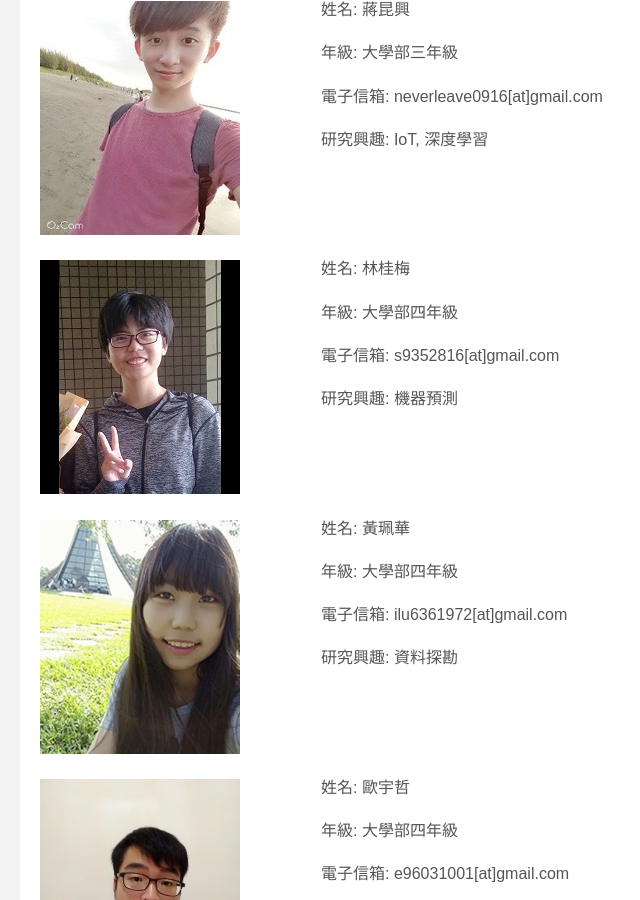
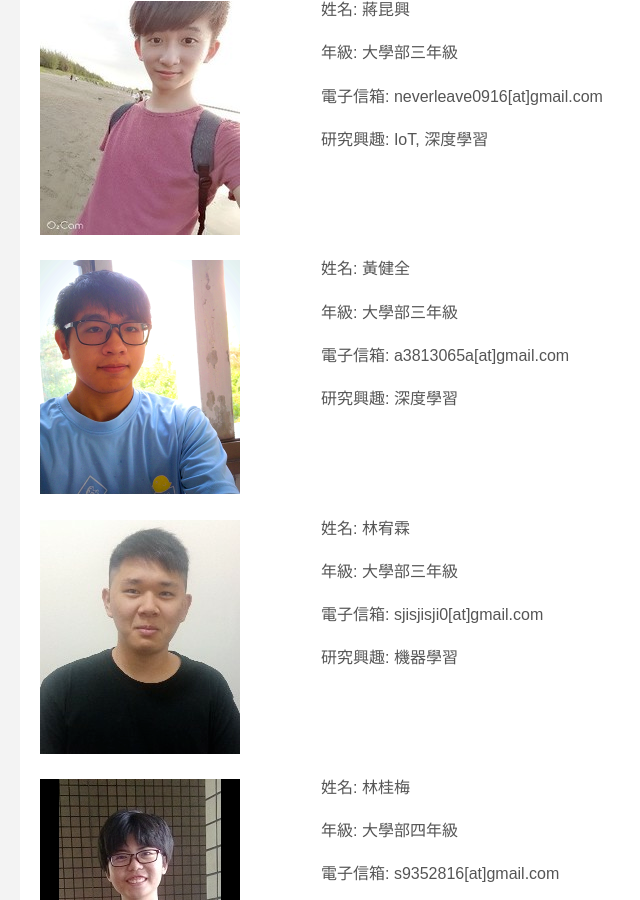
Before and after one commit to ncyu-deep/myblog, a Jekyll site: the page built from lab.md, in a window 1280 px wide and 900 px high, scrolled down 1096 px. Shown: the whole window, without its empty margins (140-780 px from the left). Built offline with Jekyll 4.4.1, drawn with Linux system fonts in a browser that asks for light colours; some web fonts are replaced.

Commit message:
Add new member

```diff
--- a/lab.md
+++ b/lab.md
@@ -64,6 +64,34 @@ title: My lab
 電子信箱: neverleave0916[at]gmail.com
 
 研究興趣: IoT, 深度學習
+
+<br/>
+
+<br/>
+
+<img src="Jiao-Chuan.png" align="left" style="margin-top:5px; margin-right:81px" alt="Jiao-Chuan"/>
+
+姓名: 黃健全
+
+年級: 大學部三年級
+
+電子信箱: a3813065a[at]gmail.com
+
+研究興趣: 深度學習
+
+<br/>
+
+<br/>
+
+<img src="You-Lin.png" align="left" style="margin-top:5px; margin-right:81px" alt="You-Lin"/>
+
+姓名: 林宥霖
+
+年級: 大學部三年級
+
+電子信箱: sjisjisji0[at]gmail.com
+
+研究興趣: 機器學習
 
 <br/>
 
```
Also changed, not shown: Jiao-Chuan.png (added), You-Lin.png (added), Yu-Pin.jpg (deleted), Yu-Pin.png (deleted).
